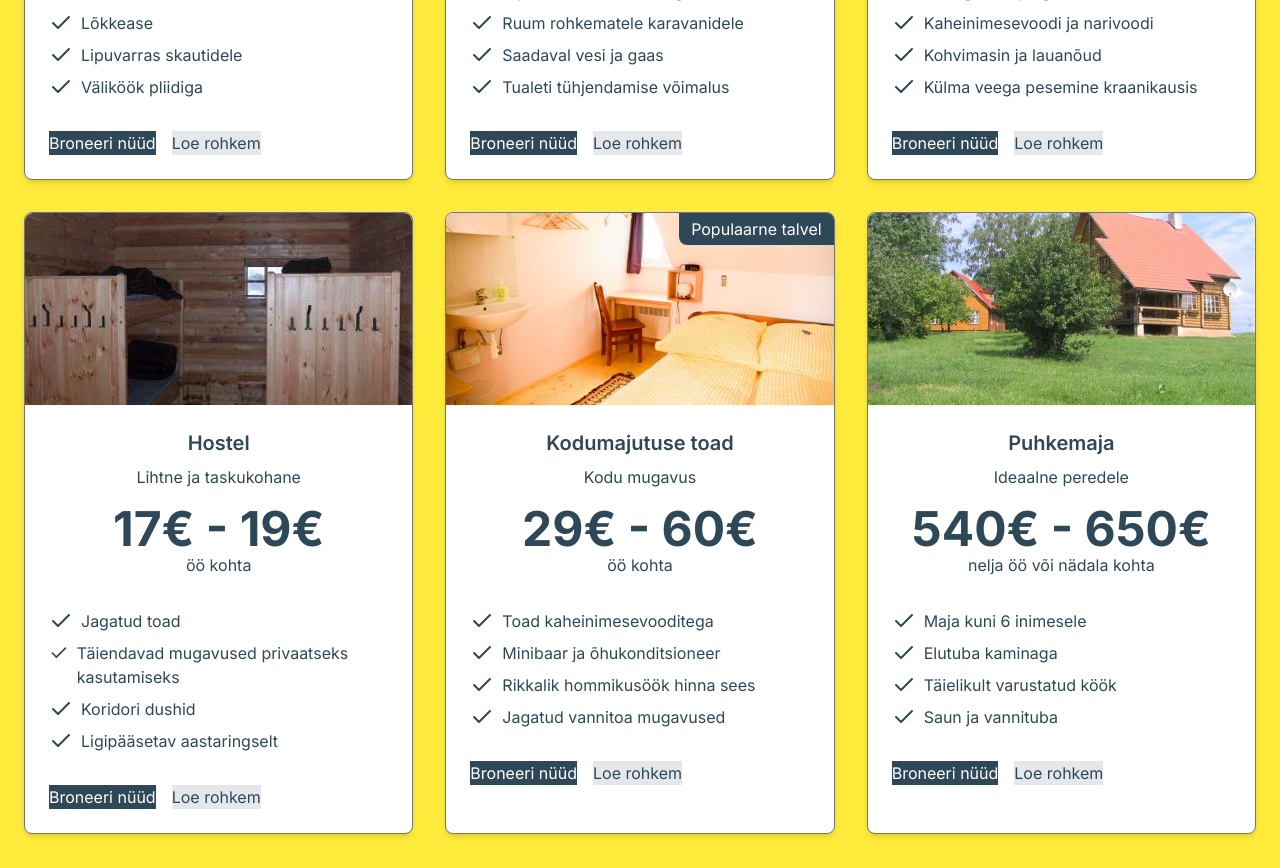
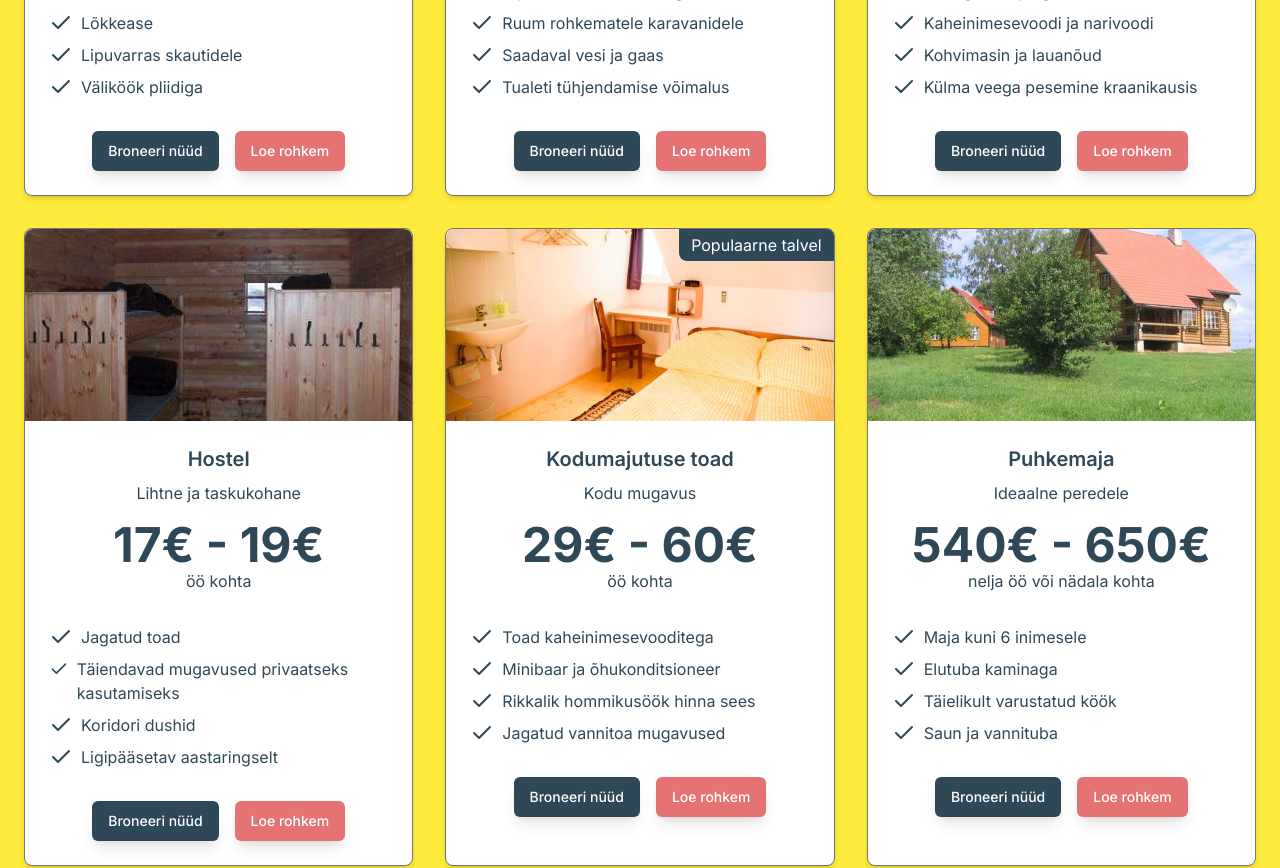
Before and after one commit to 77ccreed/kalda-next, a Next.js app: page /en in a window 1280 px wide. Shown: the part 2200-3068 px from the top of the page. Built offline with nearby package versions, Linux system fonts and the light colour scheme.

Commit message:
feat: Update Pricing component with new call-to-action buttons

```diff
--- a/src/components/Pricing.tsx
+++ b/src/components/Pricing.tsx
@@ -1,9 +1,12 @@
+import React from 'react';
 import Image from 'next/image';
 import { Check } from 'lucide-react';
 import { Card, CardContent } from '@/components/ui/card';
 import Headline from '@/components/common/Headline';
 import WidgetWrapper from '@/components/common/WidgetWrapper';
 import CTA from '@/components/common/CTA';
+import NavigationLink from '@/components/NavigationLink';
+import { Button } from '@/components/ui/button';
 
 type CallToActionType = {
   text: string;
@@ -24,7 +27,7 @@ type PricingProps = {
     period: string;
     items: string[];
     callToAction?: CallToActionType;
-    callToAction2?: CallToActionType; // Add a secondary call-to-action
+    callToAction2?: CallToActionType;
     hasRibbon?: boolean;
     ribbonTitle?: string;
     image: {
@@ -82,18 +85,20 @@ const Pricing = ({ header, prices, id, hasBackground = true }: PricingProps) =>
                 </li>
               ))}
             </ul>
-            <div className="flex flex-col sm:flex-row gap-4">
+            <div className="flex flex-col sm:flex-row justify-center gap-4">
               {price.callToAction && (
-                <CTA
-                  callToAction={price.callToAction}
-                  linkClass="w-full sm:w-auto bg-secondary text-white hover:bg-secondary-dark transition-colors"
-                />
+                <Button asChild variant="secondary" className="shadow-lg transition-all duration-300 ease-in-out transform hover:-translate-y-1 hover:scale-105">
+                  <NavigationLink href={price.callToAction.href}>
+                    {price.callToAction.text}
+                  </NavigationLink>
+                </Button>
               )}
               {price.callToAction2 && (
-                <CTA
-                  callToAction={price.callToAction2}
-                  linkClass="w-full sm:w-auto bg-gray-200 text-secondary hover:bg-gray-300 transition-colors"
-                />
+                <Button asChild variant="highlight" className="shadow-lg transition-all duration-300 ease-in-out transform hover:-translate-y-1 hover:scale-105">
+                  <NavigationLink href={price.callToAction2.href}>
+                    {price.callToAction2.text}
+                  </NavigationLink>
+                </Button>
               )}
             </div>
           </CardContent>
```
